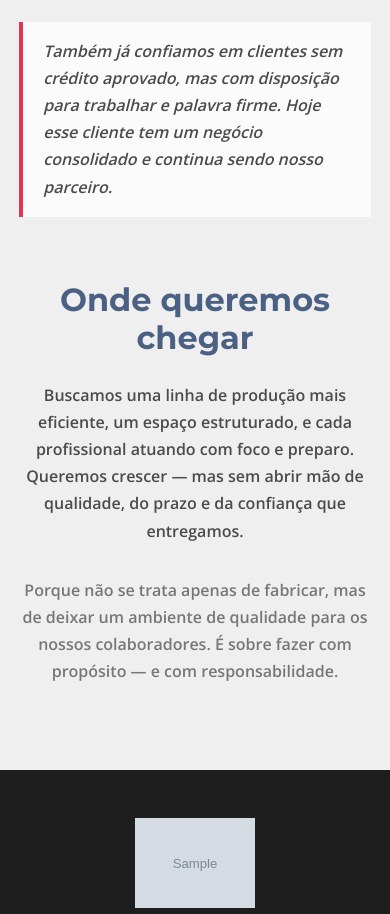
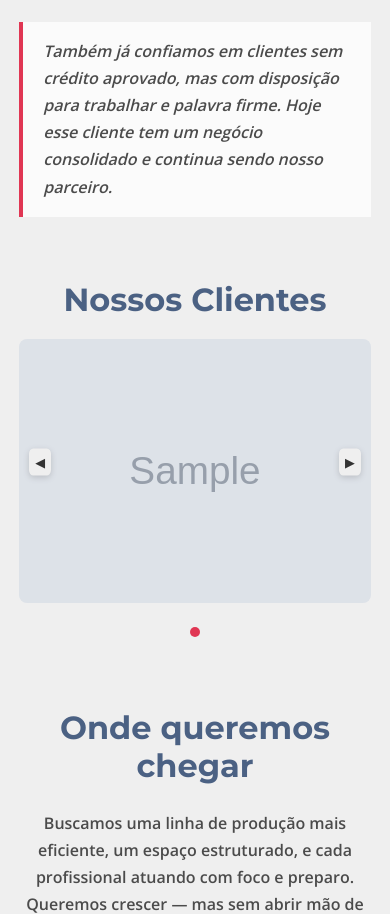
Before and after one commit to tenoriopedro/web-project, a Django app: page /quem-somos/ in a window 390 px wide. Shown: the part 1833-2747 px from the top of the page. Run offline with Django 5.2, Linux system fonts and the light colour scheme; tables that the repository leaves empty hold one stand-in row (values such as "Sample post"); grey boxes marked "Sample" are stand-in pictures.

Commit message:
Adding a new section in who_we_are.html social endorsement with customer images

```diff
--- a/djangoweb/website/models.py
+++ b/djangoweb/website/models.py
@@ -56,3 +56,19 @@ class Contacts(models.Model):
 
     def __str__(self):
         return f"{self.first_name} {self.last_name} - {self.email}"
+
+
+class SocialAprovation(models.Model):
+
+    class Meta:
+        verbose_name = "Aprovação Social"
+        verbose_name_plural = "Aprovações Sociais"
+        ordering = ['-created_at']
+
+    image = models.ImageField(
+        upload_to='assets/social_aprovation/%Y/%m',
+    )
+    created_at = models.DateTimeField(auto_now_add=True)
+
+    def __str__(self):
+        return f"Client Image {self.id}"
--- a/djangoweb/website/static/website/css/style.css
+++ b/djangoweb/website/static/website/css/style.css
@@ -1617,6 +1617,78 @@ a {
     color: var(--color-dark-gray);
 }
 
+.section-clients{
+    max-width: 960px;
+    margin: 60px auto;
+    text-align: center;
+}
+
+.section-clients h1 {
+    margin-bottom: 20px;
+}
+
+.carousel {
+    position: relative;
+    overflow: hidden;
+    width: 100%;
+}
+
+.track {
+    display: flex;
+    transition: transform 0.6s ease-in-out;
+}
+
+.slide {
+    transition: flex 0.3s ease;
+    margin: 0 20px;
+    box-sizing: border-box;
+    min-width: 0;
+}
+
+.slide img {
+    width: 100%;
+    height: auto;
+    border-radius: var(--border-radius);
+    display: block;
+}
+
+.control {
+    position: absolute;
+    top: 50%;
+    transform: translateY(-50%);
+    background: var(--color-light);
+    border: none;
+    padding: 10px;
+    cursor: pointer;
+    border-radius: 20%;
+    box-shadow: 0 2px 6px rgba(0,0,0,0.2);
+    font-size: 1rem;
+    z-index: 10;
+}
+
+.control.prev { left: 10px; }
+.control.next { right: 10px; }
+
+.dots {
+    text-align: center;
+    margin-top: 15px;
+}
+
+.dot {
+    display: inline-block;
+    height: 12px;
+    width: 12px;
+    margin: 0 5px;
+    background-color: var(--color-dark);
+    border-radius: 50%;
+    cursor: pointer;
+    transition: background-color 0.3s ease;
+}
+
+.dot.active {
+    background-color: var(--color-secondary);
+}
+
 /* ========= RESPONSIVENESS TEMPLATE WHO WE ARE ========== */
 
 @media (max-width: 1440px) {
@@ -1625,6 +1697,14 @@ a {
     }
 }
 
+@media (max-width: 1024px) {
+    .slide {
+        flex: 0 0 35% !important; /* Sobrescreve o JS se necessário */
+        max-width: 35% !important;
+        margin: 0 15px;
+        min-width: 45%;
+    }
+}
 
 @media (max-width: 768px) {
 
@@ -1648,6 +1728,35 @@ a {
 
     .about-page p {
         font-size: 1rem;
+    }
+
+    .slide {
+        flex: 0 0 100% !important;
+        max-width: 100% !important;
+        margin: 0;
+    }
+
+    .control {
+        padding: 8px;
+        font-size: 0.8rem;
+    }
+
+    .dot {
+        height: 10px;
+        width: 10px;
+    }
+}
+
+@media (max-width: 480px) {
+    .slide {
+        flex: 0 0 100% !important;
+        max-width: 100% !important;
+        margin: 0;
+    }
+
+    .control {
+        padding: 6px;
+        top: 40%;
     }
 }
 
--- a/djangoweb/website/templates/website/pages/who_we_are.html
+++ b/djangoweb/website/templates/website/pages/who_we_are.html
@@ -23,6 +23,7 @@
                 </p>
 
             </section>
+
             <section class="section-commitments">
 
                 <h1>Compromissos inegociáveis</h1>
@@ -52,6 +53,30 @@
 
             </section>
 
+            <section class="section-clients" id="momentos-gazil">
+
+                <h1>Nossos Clientes</h1>
+                <div class="carousel" id="carousel">
+
+                    <div class="track" id="track">
+                        {% for client in clients_image %}
+                            <figure class="slide">
+                                <img src="{{ client.image.url }}"
+                                alt="Cliente {{ forloop.counter }}">
+                            </figure>
+                        {% empty %}
+                            <p>Nenhuma imagem cadastrada.</p>
+                        {% endfor %}
+                    </div>
+                    <button class="control prev" id="prevBtn">◀</button>
+                    <button class="control next" id="nextBtn">▶</button>
+
+                    <div class="dots" id="dots"></div>
+
+                </div>
+
+            </section>
+
             <section class="section-future">
 
                 <h1>Onde queremos chegar</h1>
@@ -68,4 +93,5 @@
 
     </section>
 
+<script src="{% static 'website/js/carousel.js' %}"></script>
 {% endblock content %}
--- a/djangoweb/website/views.py
+++ b/djangoweb/website/views.py
@@ -7,7 +7,7 @@ from django.shortcuts import render, redirect
 from django.core.mail import send_mail
 from django.urls import reverse
 from site_setup.models import SiteSetup
-from website.models import FeaturedProducts, WhyGazil
+from website.models import FeaturedProducts, WhyGazil, SocialAprovation
 from website.forms import ContactsModelForm
 from utils.mixins import get_website_breadcrumbs
 
@@ -152,6 +152,7 @@ def success_form(request):
 
 
 def who_we_are(request):
+    clients_image = SocialAprovation.objects.all()
     breadcrumbs = get_website_breadcrumbs(extra=[
         {"name": "Quem Somos", "url": ""}
     ])
@@ -160,5 +161,6 @@ def who_we_are(request):
         'website/pages/who_we_are.html',
         {
             'breadcrumbs': breadcrumbs,
+            'clients_image': clients_image,
         }
     )
```
Also changed, not shown: djangoweb/website/admin.py (+7 -1 lines), djangoweb/website/static/website/js/carousel.js (added, +96 -0 lines), djangoweb/website/migrations/0008_socialaprovation.py (added), djangoweb/website/migrations/0009_alter_socialaprovation_options.py (added).
